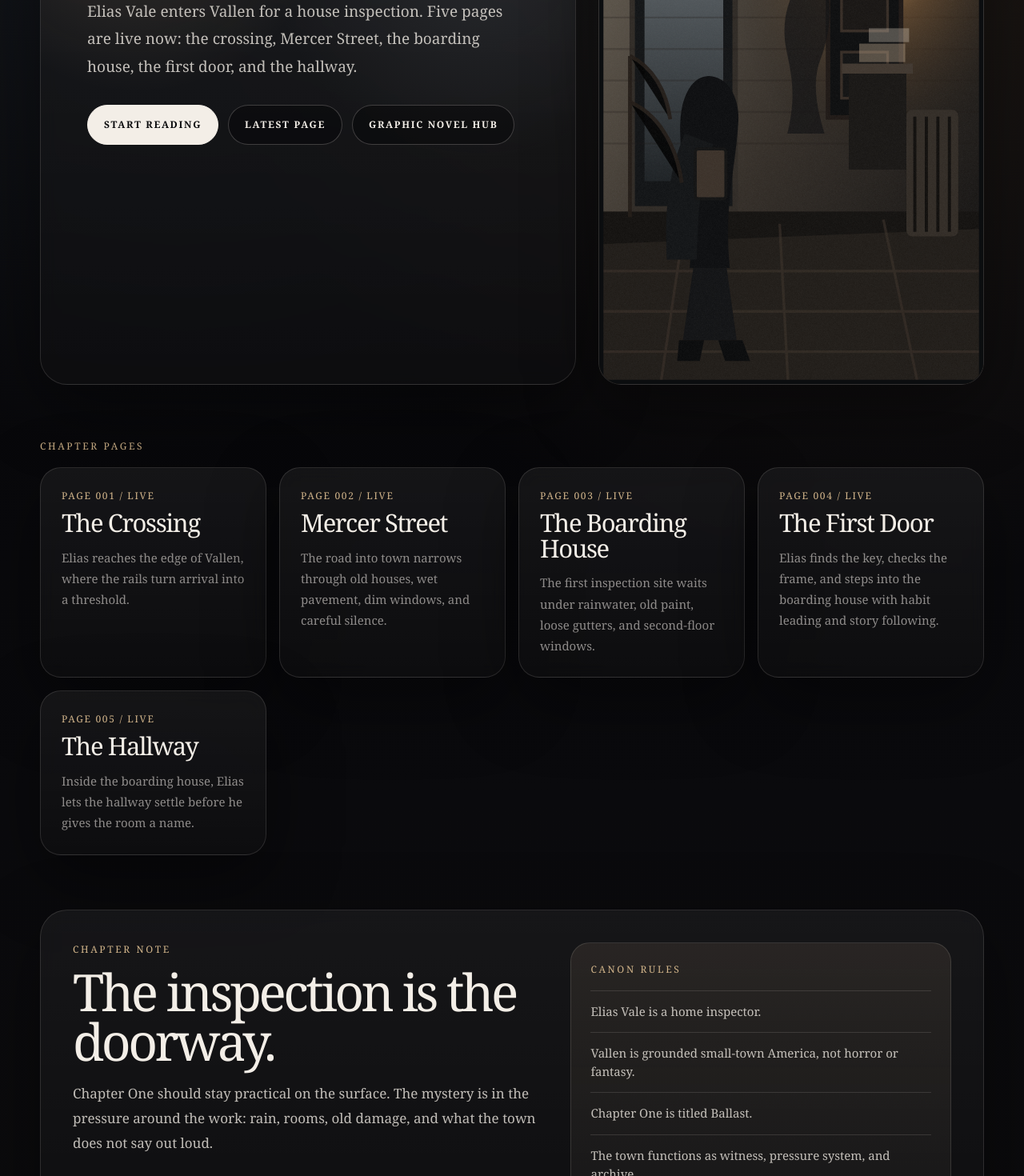
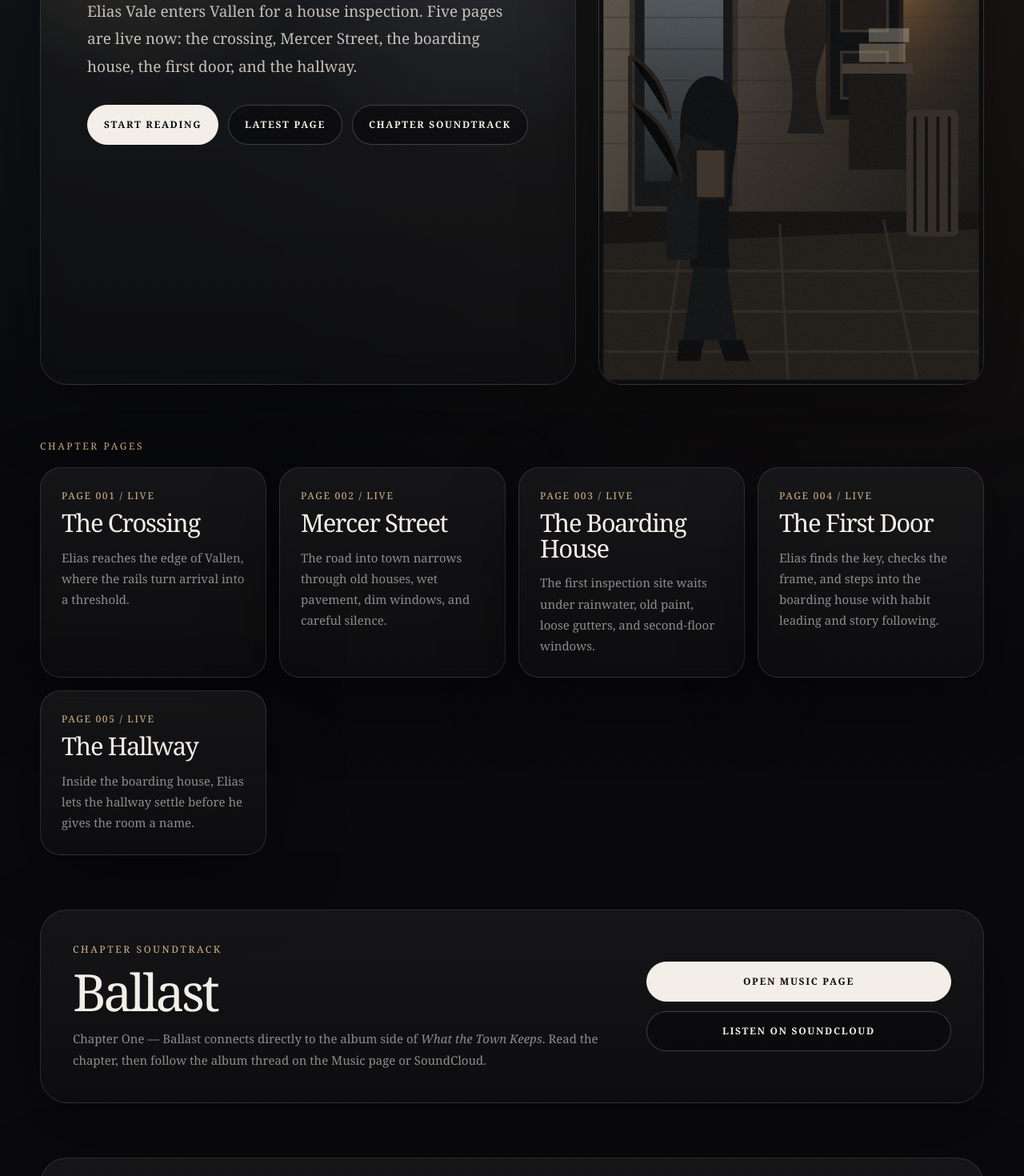
Before and after one commit to chthomps4/parallaxhearts-site, a Next.js app in the folder site/: page /graphic-novel/chapter-one in a window 1280 px wide. Shown: the part 460-1930 px from the top of the page at 80% size. Built offline with nearby package versions, Linux system fonts and the light colour scheme.

Commit message:
Add soundtrack CTA to Chapter One archive

```diff
--- a/site/app/graphic-novel/chapter-one/page.tsx
+++ b/site/app/graphic-novel/chapter-one/page.tsx
@@ -1,6 +1,7 @@
 import Image from "next/image";
 import Link from "next/link";
 import type { Metadata } from "next";
+import ChapterSoundtrackCta from "../../components/ChapterSoundtrackCta";
 
 export const metadata: Metadata = {
   title: "Chapter One — Ballast | What the Town Keeps",
@@ -207,8 +208,8 @@ export default function ChapterOnePage() {
                     Latest Page
                   </Link>
 
-                  <Link href="/graphic-novel" className="secondary-button">
-                    Graphic Novel Hub
+                  <Link href="/music" className="secondary-button">
+                    Chapter Soundtrack
                   </Link>
                 </div>
               </div>
@@ -297,6 +298,8 @@ export default function ChapterOnePage() {
         </div>
       </section>
 
+      <ChapterSoundtrackCta />
+
       <section style={{ padding: "34px 0 88px" }}>
         <div className="site-container">
           <div
```
